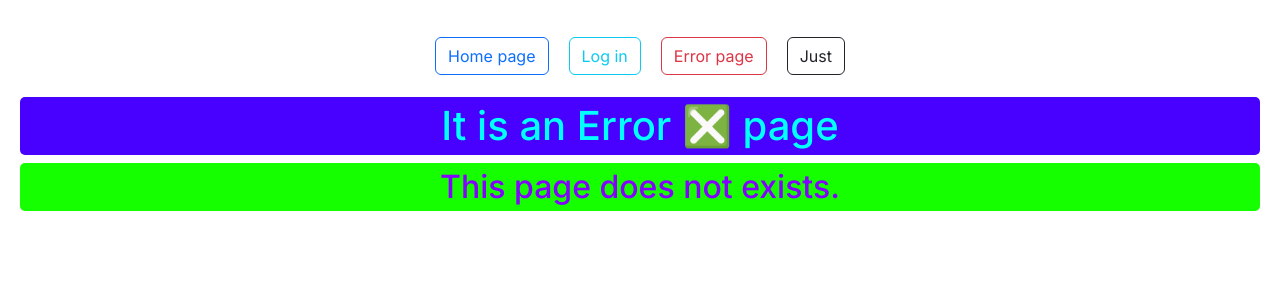
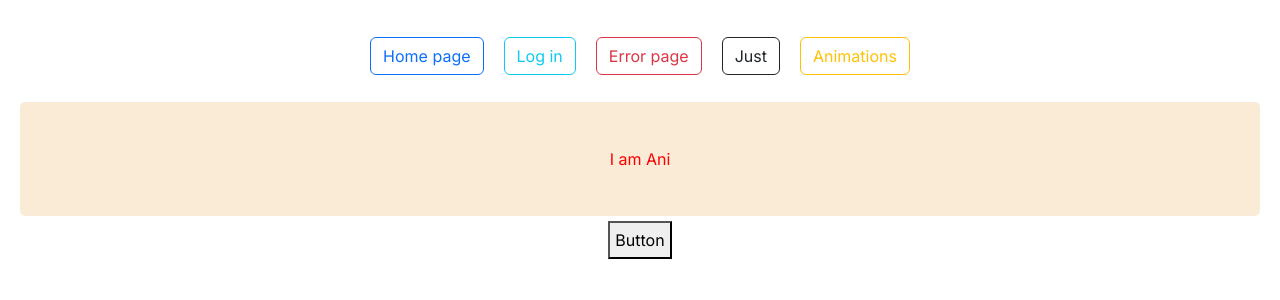
Before and after one commit to aniruddhaadak80/My-intro-by-nextJS, a Next.js app: page /animations in a window 1280 px wide. Before the commit this address had no page. Shown: the top 300 px of the page. Built offline with nearby package versions, Linux system fonts and the light colour scheme.

Commit message:
Adding removeuser in my next app

```diff
--- /dev/null
+++ b/src/app/animations/page.tsx
@@ -0,0 +1,16 @@
+import './style.css'
+
+export default function Animations(){
+    return(
+        <>
+      <div>
+        <div>
+            I am Ani
+        </div>
+      </div>
+
+      <button>Button</button>
+
+
+        </>
+    )}
--- /dev/null
+++ b/src/app/animations/style.css
@@ -0,0 +1,10 @@
+div{
+    color: red;
+    background-color: antiquewhite;
+}
+
+button:hover{
+    color: aliceblue;
+    background-color: aquamarine;
+
+}
--- a/src/app/globals.css
+++ b/src/app/globals.css
@@ -14,6 +14,8 @@
   color: rgb(132, 0, 255);
   background-color: rgb(21, 255, 0);
   border-radius: 5px;
+  display: flex;
+  justify-content: space-between;
 }
 
 button {
--- a/src/app/links/page.js
+++ b/src/app/links/page.js
@@ -24,6 +24,11 @@
         <Link href="/just">
           <button className="btn btn-outline-dark">Just</button>
         </Link>
+
+          {/* style using module.css */}
+          <Link href="/animations">
+          <button className="btn btn-outline-warning">Animations</button>
+        </Link>
       </div>
     </>
   );
--- a/src/app/redux/slice.js
+++ b/src/app/redux/slice.js
@@ -1,26 +1,30 @@
+const { createSlice, nanoid } = require("@reduxjs/toolkit");
 
-
-const { createSlice ,nanoid } = require("@reduxjs/toolkit");
-
-const initialState={
-    users:[]
-}
+const initialState = {
+  users: [],
+};
 
 const Slice = createSlice({
-    name:"addUserSlice",
-    initialState,
-    reducers:{
-        addUsers:(state,action) =>{
+  name: "addUserSlice",
+  initialState,
+  reducers: {
+    addUsers: (state, action) => {
       console.log(action);
-            const data ={
-                id:nanoid(),
-                name:action.payload
-            }
-            state.users.push(data);
-        }
-    }
+      const data = {
+        id: nanoid(),
+        name: action.payload,
+      };
+      state.users.push(data);
+    },
+    removeUser: (state, action) => {
+      const data = state.users.filter((item) => {
+        return item.id !== action.payload;
+      });
+      state.users = data;
+    },
+  },
 });
 
-export const {addUsers} =Slice.actions;
+export const { addUsers, removeUser } = Slice.actions;
 
 export default Slice.reducer;
```
Also changed, not shown: src/app/components/DisplayUsers.js (+11 -2 lines).
